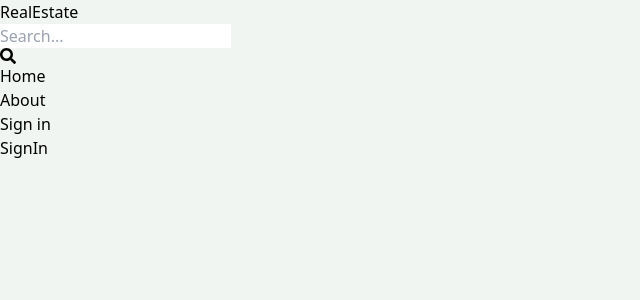
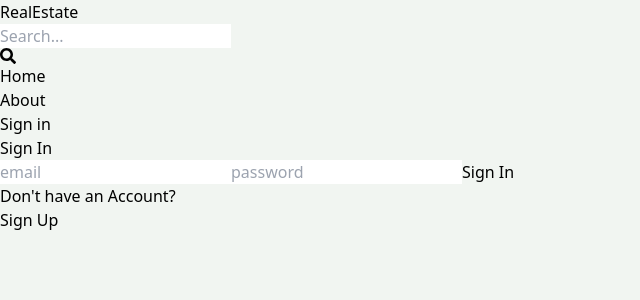
Before and after one commit to MohammadAhmad27/RealEstate-MERN, a React (Vite) app in the folder client/: page /sign-in in a window 1280 px wide. Shown: the top 300 px of the page, without its empty margins (0-640 px from the left). Built offline with nearby package versions, Linux system fonts and the light colour scheme.

Commit message:
Updated SignIn component to include form with email and password inputs, submit handler, and error handling"

```diff
--- a/client/src/pages/SignIn.jsx
+++ b/client/src/pages/SignIn.jsx
@@ -1,7 +1,56 @@
-import React from 'react'
+import React, { useState } from 'react'
+import { Link, useNavigate } from 'react-router-dom'
+export default function SignIn() {
+  const [formData, setFormData] = useState();
+  const [error, setError] = useState(null);
+  const [loading, setLoading] = useState(false);
+  const navigate = useNavigate();
 
-export default function SignIn() {
+  const handleChange = (e) => {
+    setFormData({ ...formData, [e.target.id]: e.target.value });
+  }
+
+  const handleSubmit = async (e) => {
+    e.preventDefault();
+    try {
+      setLoading(true);
+      const res = await fetch('/api/auth/signin', {
+        method: "POST",
+        headers: {
+          'Content-Type': 'application/json',
+        },
+        body: JSON.stringify(formData),
+      })
+      const data = await res.json();
+      console.log(data);
+      if (data.success === false) {
+        setLoading(false);
+        setError(data.message);
+        return;
+      }
+      setLoading(false);
+      setError(null);
+      navigate("/");
+    } catch (error) {
+      setLoading(false);
+      setError(error.message);
+    }
+  };
   return (
-    <div>SignIn</div>
+    <div className='mx-auto max-w-lg p-3'>
+      <h1 className='text-center text-3xl font-bold my-7'>Sign In</h1>
+      <form className='flex flex-col gap-4' onSubmit={handleSubmit}>
+        <input type="email" placeholder='email' id='email' onChange={handleChange} className='border rounded-lg p-3' />
+        <input type="password" placeholder='password' id='password' onChange={handleChange} className='border rounded-lg p-3' />
+        <button disabled={loading} className='bg-slate-700 text-white p-3 rounded-lg hover:opacity-95 disabled:opacity-80'> {loading ? "Loading..." : "Sign In"} </button>
+      </form>
+      <div className="flex gap-2 mt-5">
+        <p>Don't have an Account?</p>
+        <Link to={"/sign-up"}>
+          <span className='text-blue-700'>Sign Up</span>
+        </Link>
+      </div>
+      {error && <div className="text-red-500 mt-2">{error}</div>}
+    </div>
   )
 }
```
